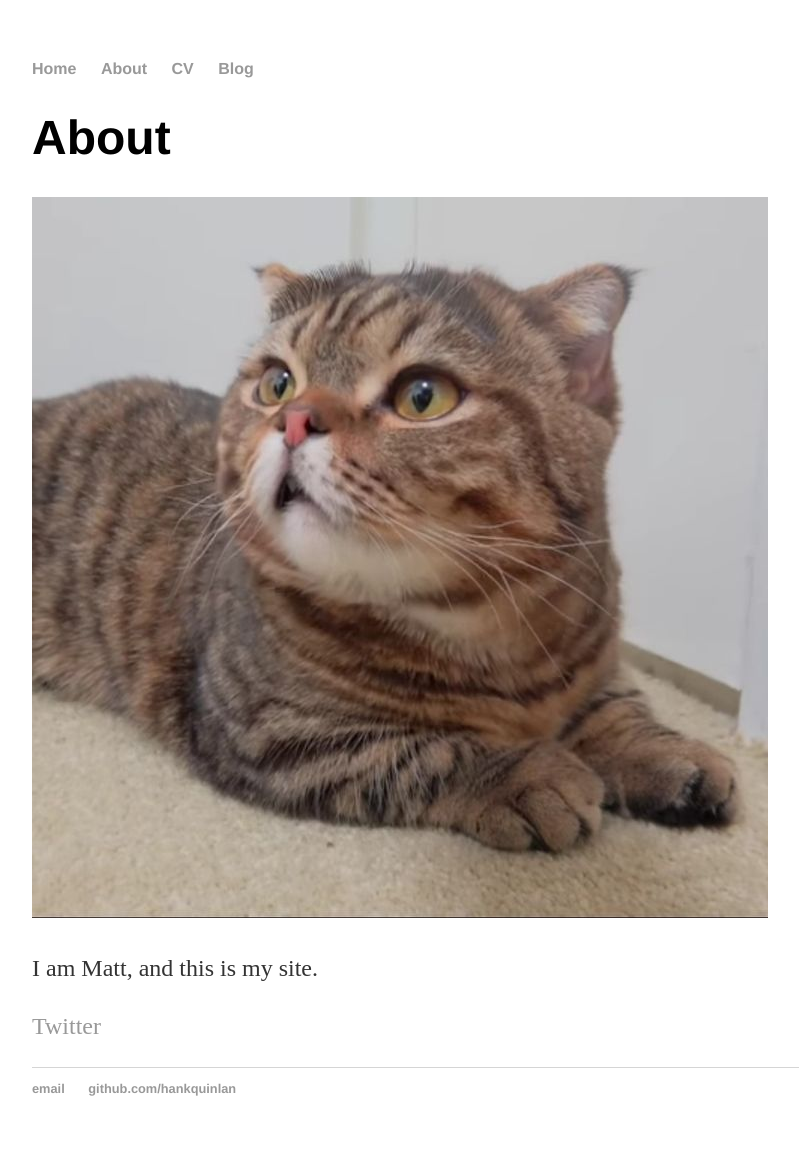
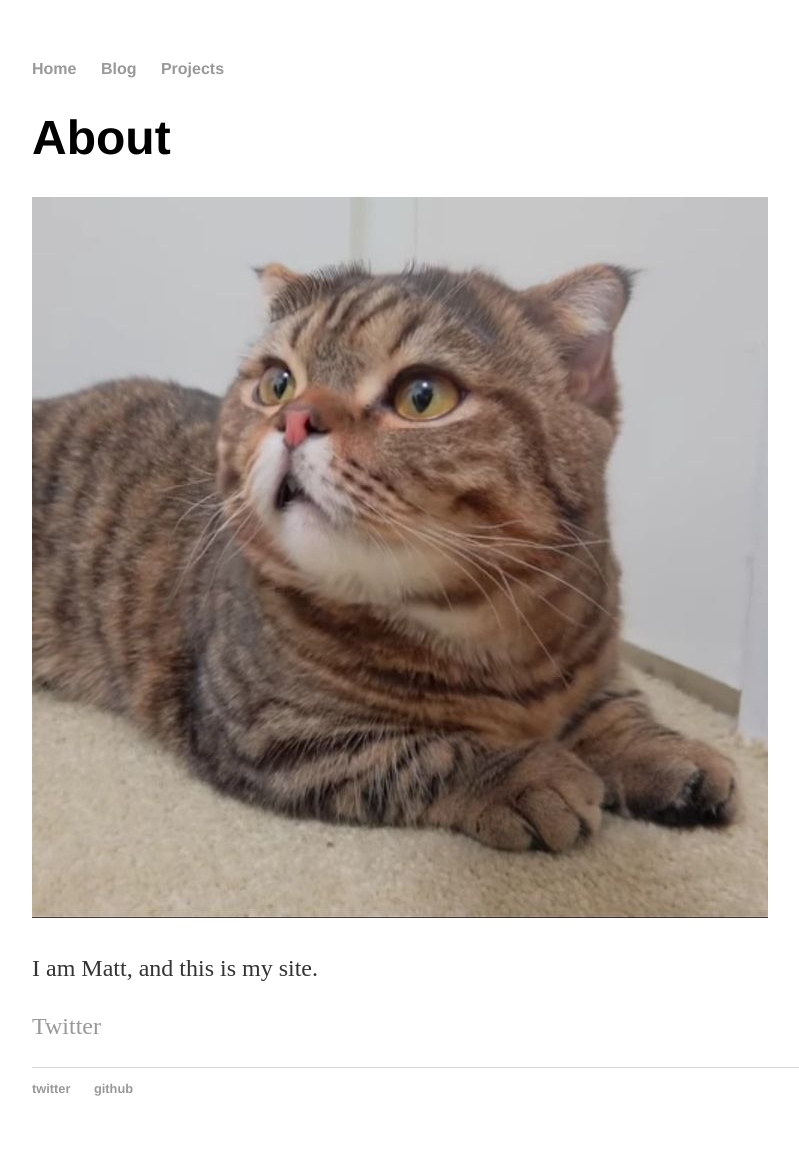
Before and after one commit to purtill/purtill.github.io, a Jekyll site: the page built from about.md, in a window 1280 px wide. Shown: the whole page, without its empty margins (160-959 px from the left). Built offline with Jekyll 4.4.1, drawn with Linux system fonts in a browser that asks for light colours; our own code applies the rules of GitHub Pages for plain Markdown files.

Commit message:
Update default.html

```diff
--- a/_layouts/default.html
+++ b/_layouts/default.html
@@ -9,9 +9,8 @@
 			<nav>
 	    		<ul>
 	        		<li><a href="/">Home</a></li>
-		        	<li><a href="/about">About</a></li>
-	        		<li><a href="/cv">CV</a></li>
 	        		<li><a href="/blog">Blog</a></li>
+				<li><a href="/projects">Projects</a></li>
 	    		</ul>
 			</nav>
 			<div class="container">
@@ -21,8 +20,8 @@
 			</div><!-- /.container -->
 			<footer>
 	    		<ul>
-	        		<li><a href="mailto:hankquinlanhub@gmail.com">email</a></li>
-	        		<li><a href="https://github.com/hankquinlan">github.com/hankquinlan</a></li>
+	        		<li><a href="https://twitter.com/mattpurtill">twitter</a></li>
+	        		<li><a href="https://github.com/purtill">github</a></li>
 				</ul>
 			</footer>
 		</body>
```
